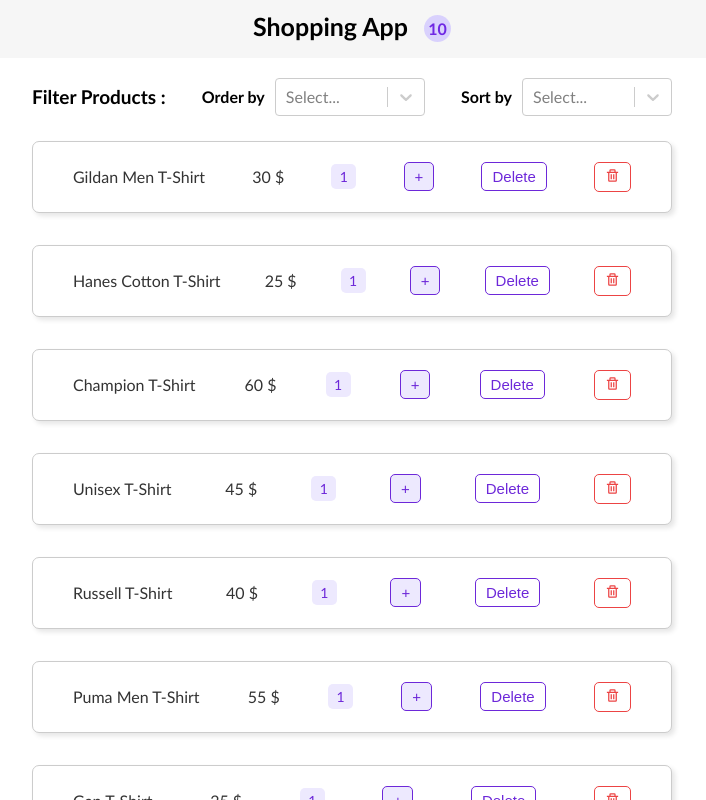
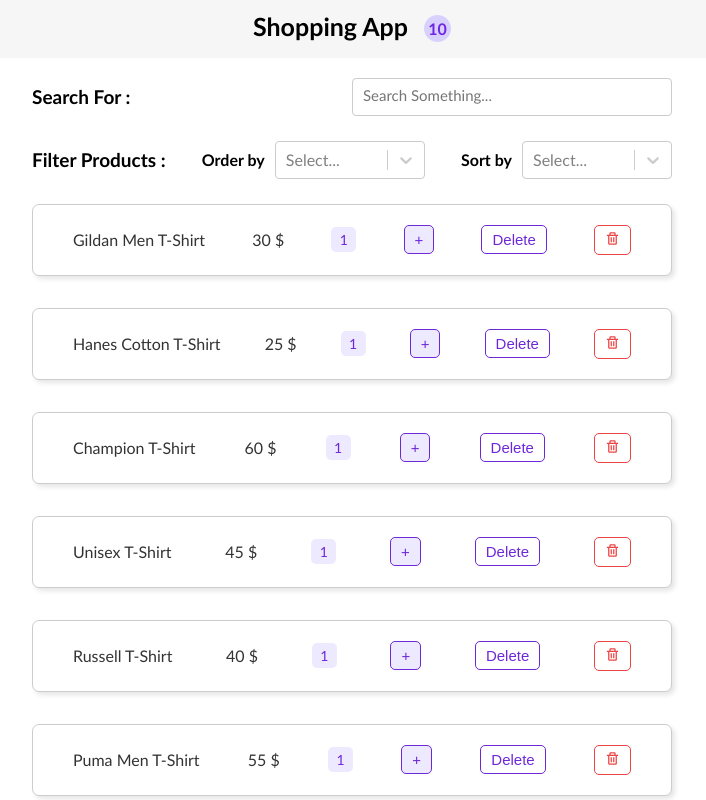
Before and after one commit to Am1rreza/Mini-Shopping-React-App, a React (Create React App) app: page / in a window 1280 px wide. Shown: the top 800 px of the page, without its empty margins (288-994 px from the left). Built offline with nearby package versions, Linux system fonts and the light colour scheme.

Commit message:
Search component added

```diff
--- a/src/App.js
+++ b/src/App.js
@@ -5,12 +5,14 @@
 import Wrapper from "./components/HOC/Wrapper";
 import ProductsProvider from "./components/Providers/ProductsProvider";
 import Filter from "./components/Filter/Filter";
+import Search from "./common/Search/Search";
 
 const App = () => {
   return (
     <>
       <ProductsProvider>
         <Navbar />
+        <Search/>
         <Filter />
         <ProductList />
       </ProductsProvider>
--- /dev/null
+++ b/src/common/Search/Search.jsx
@@ -0,0 +1,24 @@
+import { useState } from "react";
+import styles from "./search.module.css";
+
+const Search = () => {
+  const [value, setValue] = useState("");
+
+  const changeHandler = (e) => {
+    setValue(e.target.value);
+  };
+
+  return (
+    <div className={styles.formControl}>
+      <p>Search For : </p>
+      <input
+        type="text"
+        placeholder="Search Something..."
+        onChange={changeHandler}
+        value={value}
+      />
+    </div>
+  );
+};
+
+export default Search;
--- /dev/null
+++ b/src/common/Search/search.module.css
@@ -0,0 +1,33 @@
+.formControl {
+  width: 40rem;
+  display: flex;
+  justify-content: space-between;
+  align-items: center;
+  margin: 20px 0;
+}
+
+.formControl input {
+  border: 1px solid #ccc;
+  min-height: 38px;
+  border-radius: 4px;
+  width: 20rem;
+  outline: 0;
+  padding: 0 10px;
+  transition: all 100ms;
+}
+
+.formControl input::placeholder {
+  font-family: "Gill Sans", "Gill Sans MT", Calibri, "Trebuchet MS", sans-serif;
+  -webkit-font-smoothing: antialiased;
+  -moz-osx-font-smoothing: grayscale;
+  font-size: 15px;
+}
+
+.formControl input:focus {
+  outline: 2px solid #2684ff;
+}
+
+.formControl p {
+  font-weight: bold;
+  font-size: 19px;
+}
--- a/src/components/Navbar/Navbar.module.css
+++ b/src/components/Navbar/Navbar.module.css
@@ -1,7 +1,6 @@
 .nav {
   width: 100%;
   background-color: #f6f6f6;
-  margin-bottom: 15px;
   padding: 15px 0;
   text-align: center;
   display: flex;
```
